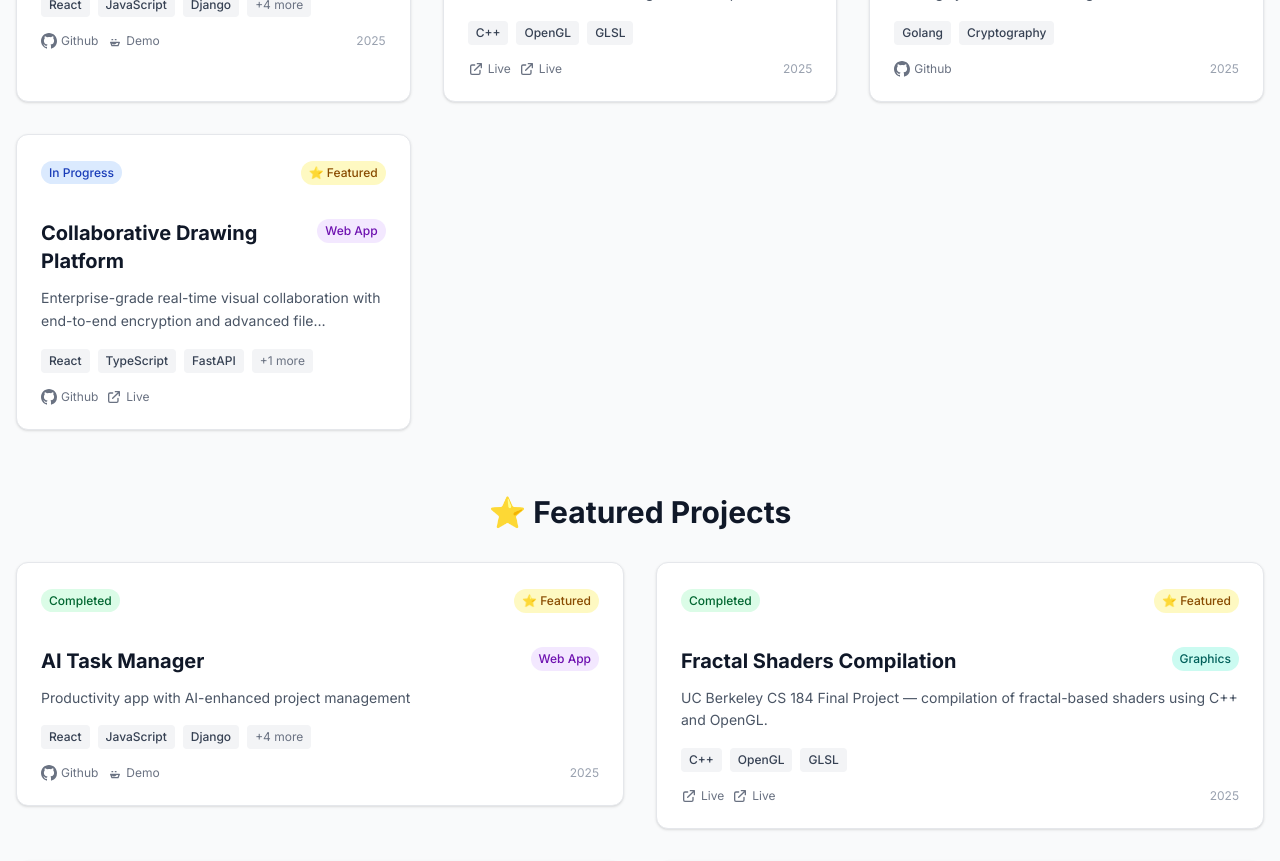
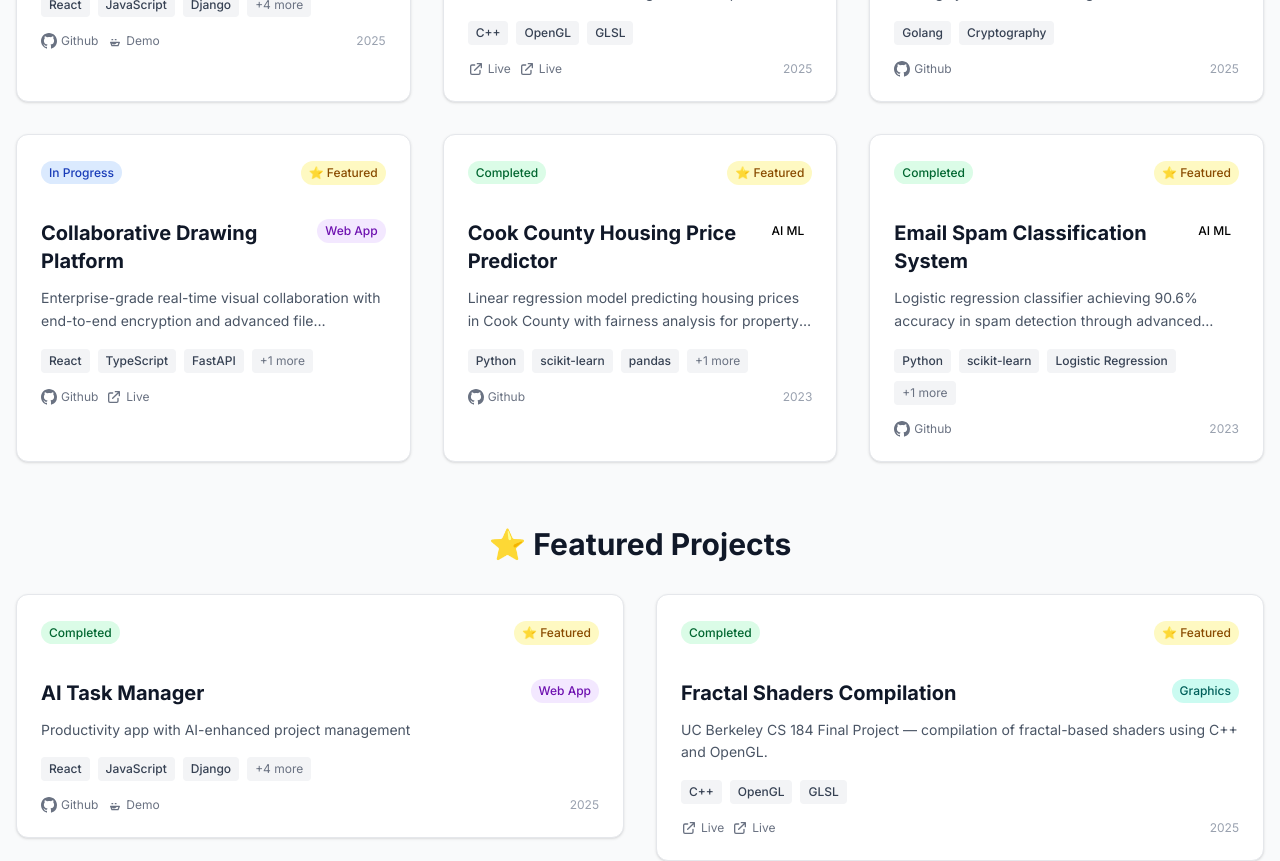
Before and after one commit to NicoV7/my-portfolio, a Next.js app: page /projects in a window 1280 px wide. Shown: the part 720-1581 px from the top of the page. Built offline with nearby package versions, Linux system fonts and the light colour scheme.

Commit message:
Added Data Science Project Entries

```diff
--- a/src/data/projects.ts
+++ b/src/data/projects.ts
@@ -262,6 +262,132 @@ export const projects: Project[] = [
   myRole: 'Full-Stack Developer — Frontend & Security Implementation',
   clientType: 'personal',
   displayOrder: 4
+},
+{
+  id: '5',
+  slug: 'ccao-housing-predictor',
+  title: 'Cook County Housing Price Predictor',
+  shortDescription: 'Linear regression model predicting housing prices in Cook County with fairness analysis for property tax assessments.',
+  fullDescription: `A comprehensive data science project that builds linear regression models to predict housing prices in Cook County, Illinois.
+  The project analyzes data from the Cook County Assessor's Office (CCAO) to understand property valuation and explores the critical
+  implications of statistical modeling in property taxation, particularly regarding racial discrimination and fairness in assessments.
+  Through systematic feature engineering and model evaluation, achieved training RMSE of ~159,702, meeting production-ready thresholds
+  while addressing ethical considerations in algorithmic decision-making for government applications.`,
+  status: 'completed',
+  category: 'AI-ML',
+  featured: true,
+
+  startDate: '2023-03-01',
+  endDate: '2023-03-23',
+  lastUpdated: '2023-03-23',
+
+  technologies: {
+    frontend: [],
+    backend: ['Python'],
+    database: [],
+    deployment: [],
+    tools: ['Jupyter Notebook', 'pandas', 'scikit-learn', 'matplotlib', 'seaborn', 'numpy']
+  },
+  primaryTech: ['Python', 'scikit-learn', 'pandas', 'Linear Regression'],
+
+  images: [],
+
+  links: [
+    { type: 'github', url: 'https://github.com/NicoV7/AI-ML-CCAO-Housing-Price', label: 'GitHub Repository' }
+  ],
+
+  features: [
+    { title: 'Linear Regression Modeling', description: 'Built multiple linear regression models with systematic feature selection', implemented: true },
+    { title: 'Feature Engineering Pipeline', description: 'Implemented data preprocessing using pandas.pipe for scalable transformations', implemented: true },
+    { title: 'Model Performance Optimization', description: 'Achieved training RMSE <200k through outlier removal and feature selection', implemented: true },
+    { title: 'Fairness Analysis', description: 'Analyzed model bias and discrimination patterns in property assessments', implemented: true },
+    { title: 'Train-Validation Split', description: 'Proper 80/20 data splitting with robust evaluation methodology', implemented: true },
+    { title: 'Residual Analysis', description: 'Comprehensive error analysis and model diagnostic evaluation', implemented: true }
+  ],
+
+  challenges: [
+    'Balancing model accuracy with fairness considerations in property tax assessments',
+    'Feature selection from 62+ variables while avoiding overfitting',
+    'Addressing ethical implications of algorithmic bias in government applications',
+    'Meeting strict RMSE performance thresholds for real-world deployment'
+  ],
+
+  learnings: [
+    'Applied linear regression to real-world government data with social justice implications',
+    'Gained experience with feature engineering pipelines using pandas and scikit-learn',
+    'Learned to evaluate model fairness beyond accuracy metrics in sensitive applications',
+    'Developed understanding of property valuation and tax assessment methodologies',
+    'Practiced systematic model validation and performance optimization techniques'
+  ],
+
+  tags: ['Data Science', 'Linear Regression', 'Property Valuation', 'Fairness in ML', 'Government Data'],
+  teamSize: 1,
+  myRole: 'Data Scientist',
+  clientType: 'UC Berkeley',
+  displayOrder: 5
+},
+{
+  id: '6',
+  slug: 'spam-email-classifier',
+  title: 'Email Spam Classification System',
+  shortDescription: 'Logistic regression classifier achieving 90.6% accuracy in spam detection through advanced feature engineering.',
+  fullDescription: `A machine learning project implementing an email spam classifier using logistic regression with sophisticated feature
+  engineering techniques. The system analyzes email content to distinguish spam from legitimate emails, achieving 90.6% training
+  accuracy through careful selection of discriminative features. The project involved systematic analysis of word frequencies,
+  HTML content patterns, and punctuation usage to identify the most effective spam indicators. Built with a focus on understanding
+  the trade-offs between false positives (important emails filtered) and false negatives (spam reaching inbox) in real-world applications.`,
+  status: 'completed',
+  category: 'AI-ML',
+  featured: true,
+
+  startDate: '2023-04-01',
+  endDate: '2023-04-30',
+  lastUpdated: '2023-04-30',
+
+  technologies: {
+    frontend: [],
+    backend: ['Python'],
+    database: [],
+    deployment: [],
+    tools: ['Jupyter Notebook', 'pandas', 'scikit-learn', 'matplotlib', 'seaborn', 'numpy']
+  },
+  primaryTech: ['Python', 'scikit-learn', 'Logistic Regression', 'NLP'],
+
+  images: [],
+
+  links: [
+    { type: 'github', url: 'https://github.com/NicoV7/AI-ML-Spam-And-Ham-Classifier', label: 'GitHub Repository' }
+  ],
+
+  features: [
+    { title: 'Logistic Regression Classifier', description: 'Implemented binary classification with 90.6% accuracy on training data', implemented: true },
+    { title: 'Advanced Feature Engineering', description: 'Created 60 discriminative features from text analysis and domain knowledge', implemented: true },
+    { title: 'Text Processing Pipeline', description: 'Built words_in_texts() function for efficient binary feature extraction', implemented: true },
+    { title: 'Frequency Analysis', description: 'Systematic analysis of word frequencies between spam and legitimate emails', implemented: true },
+    { title: 'HTML Content Detection', description: 'Identified HTML tags and formatting as strong spam indicators', implemented: true },
+    { title: 'ROC Curve Analysis', description: 'Comprehensive evaluation of classification performance across thresholds', implemented: true }
+  ],
+
+  challenges: [
+    'Balancing false positive vs false negative rates for optimal user experience',
+    'Feature selection from thousands of potential words to avoid overfitting',
+    'Handling class imbalance and ensuring robust validation methodology',
+    'Identifying discriminative features while avoiding dataset-specific biases'
+  ],
+
+  learnings: [
+    'Applied logistic regression to text classification with systematic feature engineering',
+    'Learned to evaluate classification models using multiple metrics beyond accuracy',
+    'Gained experience with text preprocessing and natural language processing techniques',
+    'Developed understanding of spam detection challenges and real-world trade-offs',
+    'Practiced systematic approach to feature selection and model validation'
+  ],
+
+  tags: ['Machine Learning', 'Classification', 'NLP', 'Feature Engineering', 'Email Security'],
+  teamSize: 1,
+  myRole: 'Machine Learning Engineer',
+  clientType: 'UC Berkeley',
+  displayOrder: 6
 }
 
 ]
--- a/src/types/project.ts
+++ b/src/types/project.ts
@@ -1,6 +1,6 @@
 export type ProjectStatus = 'completed' | 'in-progress' | 'planned' | 'archived'
 
-export type ProjectCategory = 'web-app' | 'mobile' | 'desktop' | 'library' | 'api' | 'tool' | 'game' | 'graphics' | 'security' | 'other'
+export type ProjectCategory = 'web-app' | 'mobile' | 'desktop' | 'library' | 'api' | 'tool' | 'game' | 'graphics' | 'security' | 'AI-ML' | 'other'
 
 export type TechnologyStack = {
   frontend?: string[]
```
